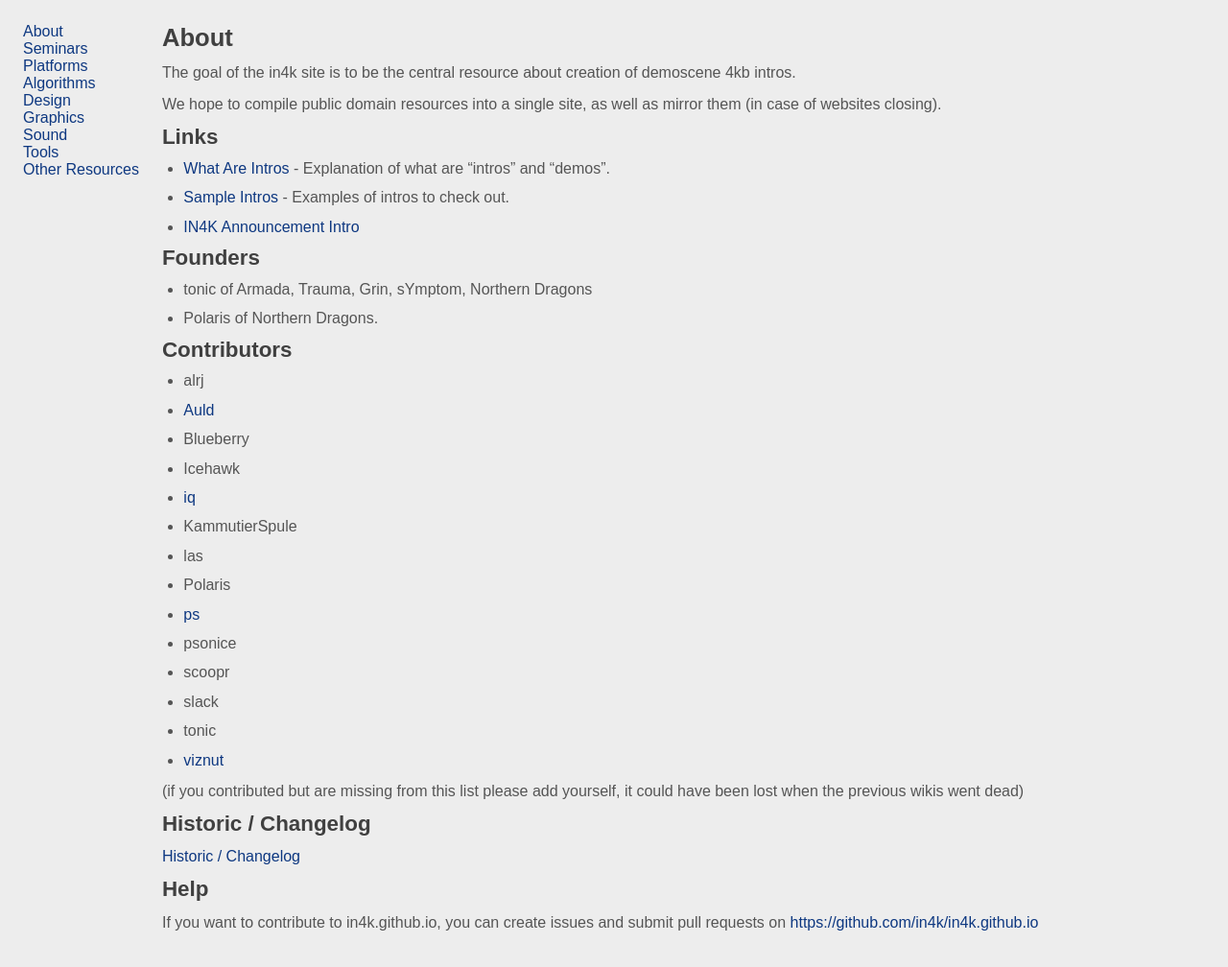
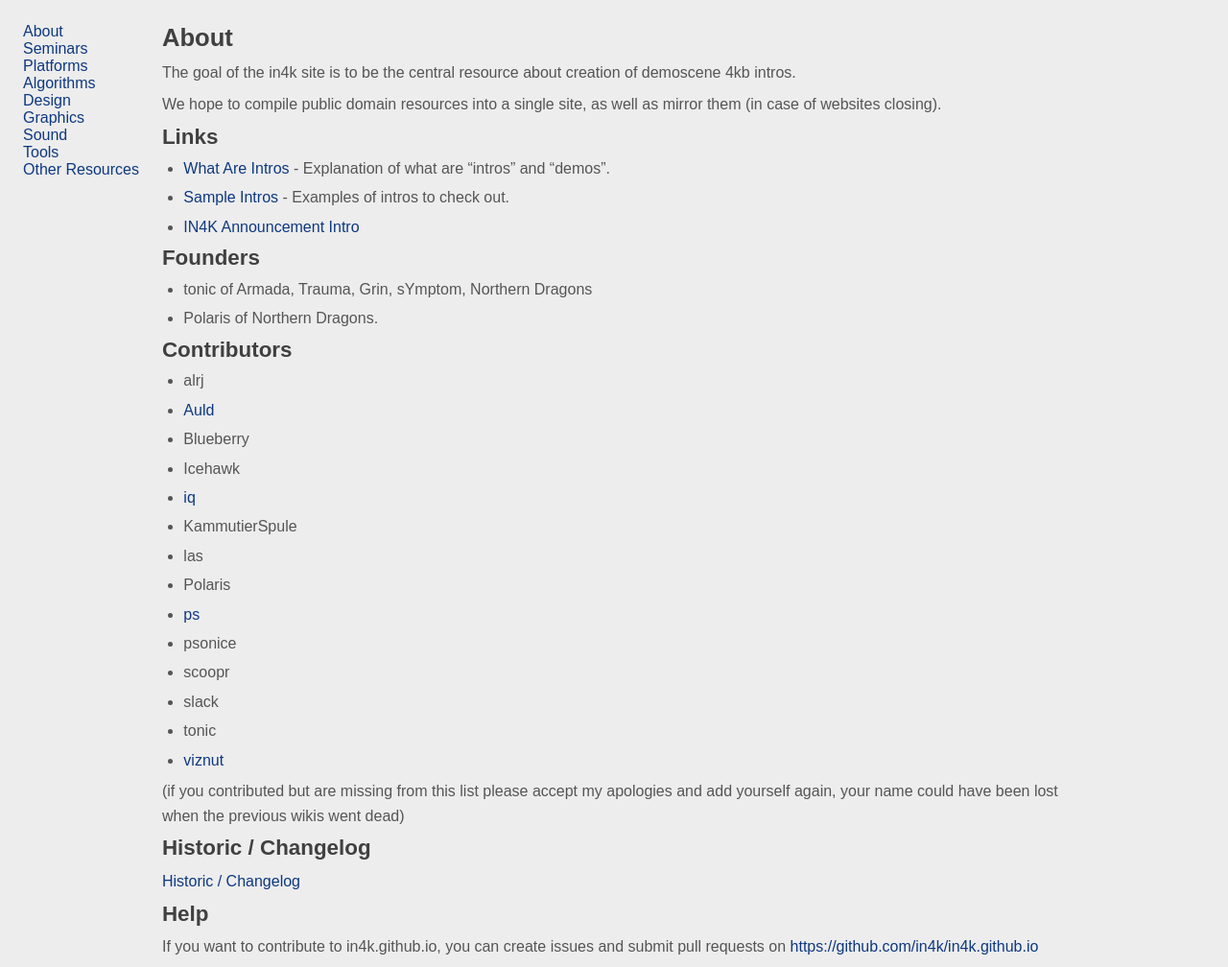
Before and after one commit to in4k/in4k.github.io, a Jekyll site: the page built from wiki/about.markdown, in a window 1280 px wide. Shown: the whole page at 96% size. Built offline with Jekyll 4.4.1, drawn with Linux system fonts in a browser that asks for light colours; some web fonts are replaced; before the commit the page ends 982 px from its top, so only the background shows below that.

Commit message:
Update about.markdown

```diff
--- a/wiki/about.markdown
+++ b/wiki/about.markdown
@@ -35,7 +35,7 @@ We hope to compile public domain resources into a single site, as well as mirror
 * tonic
 * [viznut](http://countercomplex.blogspot.fi/)
 
-(if you contributed but are missing from this list please add yourself, it could have been lost when the previous wikis went dead)
+(if you contributed but are missing from this list please accept my apologies and add yourself again, your name could have been lost when the previous wikis went dead)
 
 ## Historic / Changelog
 
```
